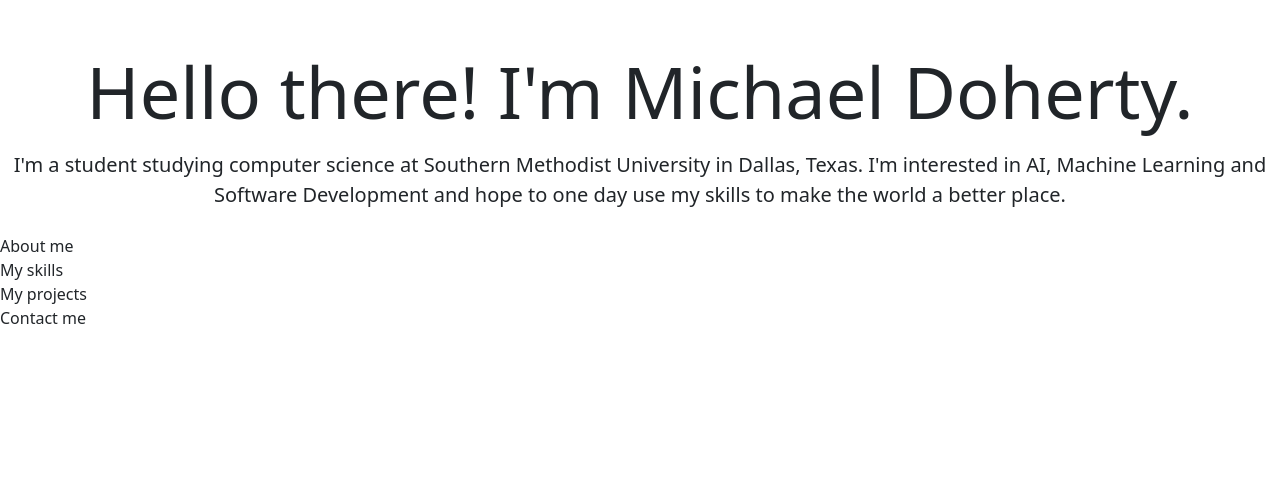
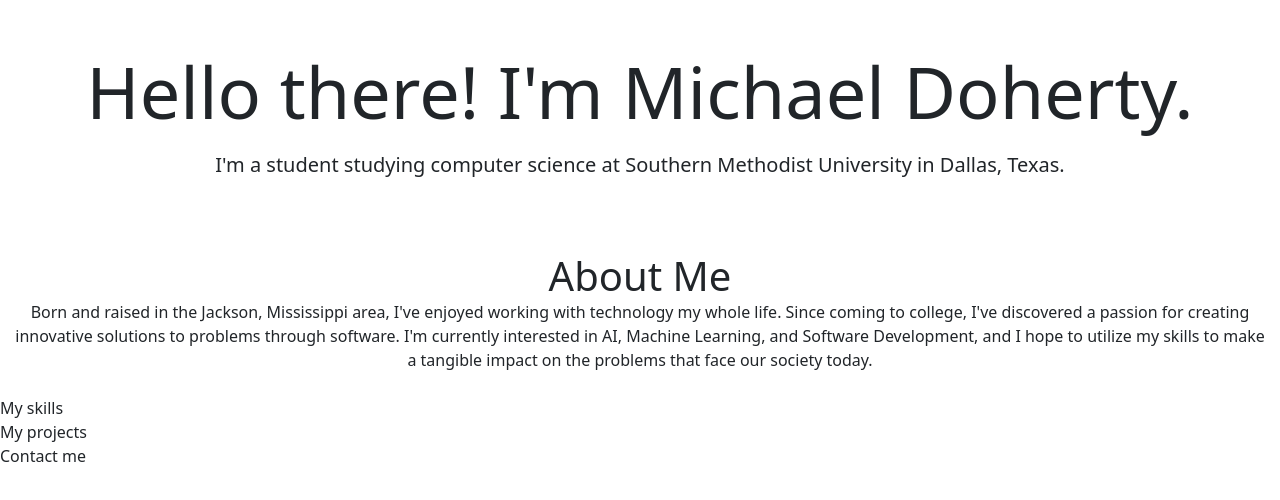
Before and after one commit to Mikecamdo/PersonalWebsite, a React (Create React App) app in the folder website/: page / in a window 1280 px wide. Shown: the top 500 px of the page. Built offline with nearby package versions, Linux system fonts and the light colour scheme.

Commit message:
Added "About Me" section
Added information the the "About Me" section

```diff
--- a/website/src/About.jsx
+++ b/website/src/About.jsx
@@ -1,5 +1,23 @@
+import Container from 'react-bootstrap/Container';
+import Row from 'react-bootstrap/Row';
+import Col from 'react-bootstrap/Col';
+
+
 export const About = () => {
     return <>
-        About me
+        <Container fluid>
+            <Row className='display-6 text-center mt-5'>
+                <Col>
+                    About Me
+                </Col>
+            </Row>
+            <Row className='text-center'>
+                <Col>
+                Born and raised in the Jackson, Mississippi area, I've enjoyed working with technology my whole life.
+                Since coming to college, I've discovered a passion for creating innovative solutions to problems through software.
+                I'm currently interested in AI, Machine Learning, and Software Development, and I hope to utilize my skills to make a tangible impact on the problems that face our society today.
+                </Col>
+            </Row>
+        </Container>
     </>
 }
--- a/website/src/Home.jsx
+++ b/website/src/Home.jsx
@@ -11,7 +11,6 @@
             <Row className='text-center mt-3'>
                 <Col className='fs-5'>
                     I'm a student studying computer science at Southern Methodist University in Dallas, Texas.
-                    I'm interested in AI, Machine Learning and Software Development and hope to one day use my skills to make the world a better place.
                 </Col>
             </Row>
         </Container>
```
